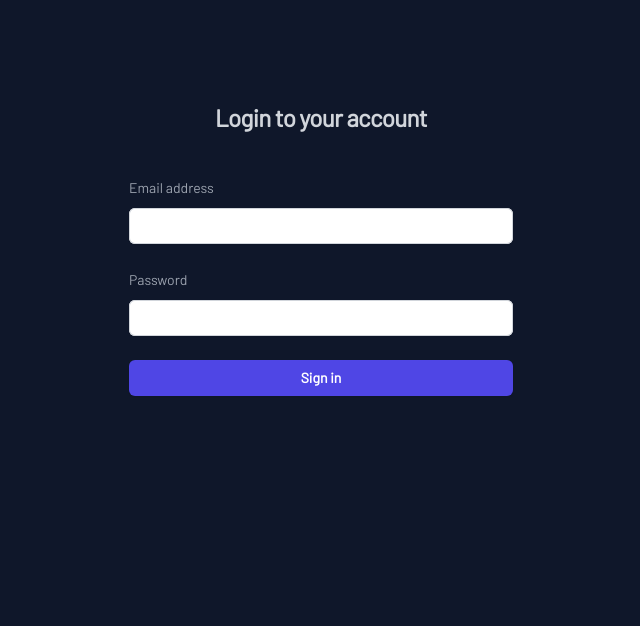
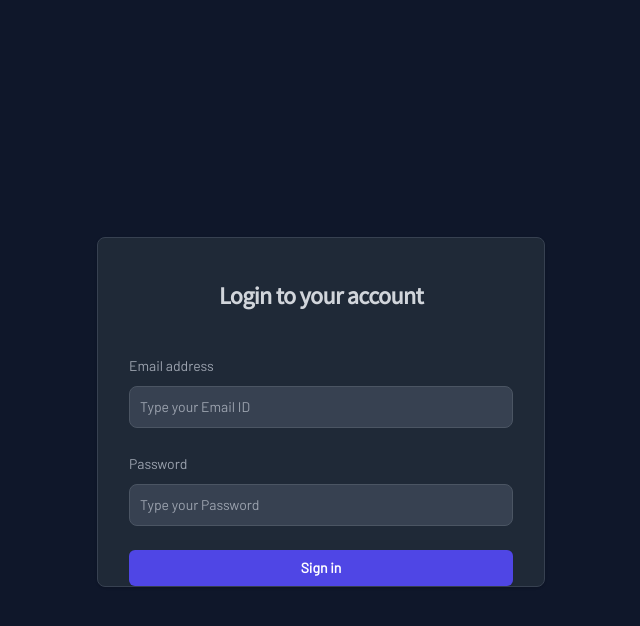
Before and after one commit to devkoustavdas/studentapp, a React (Vite) app: page / in a window 1280 px wide. Shown: the top 626 px of the page, without its empty margins (319-959 px from the left). Built offline with nearby package versions, Linux system fonts and the light colour scheme.

Commit message:
third commit

```diff
--- /dev/null
+++ b/src/components/PageAccessories/Popup.jsx
@@ -0,0 +1,23 @@
+import PropTypes from 'prop-types';
+
+const Popup = ({alertTitle, alertText}) => {
+  return (
+      <div id="info-popup" tabIndex="-1" className="overflow-y-auto overflow-x-hidden fixed top-0 right-0 left-0 z-50 w-full md:inset-0 h-modal md:h-full">
+          <div className="relative p-4 w-full max-w-lg h-full md:h-auto">
+              <div className="relative p-4 bg-white rounded-lg shadow dark:bg-gray-800 md:p-8">
+                  <div className="mb-4 text-sm font-light text-gray-500 dark:text-gray-400">
+                      <h3 className="mb-3 text-2xl font-bold text-gray-900 dark:text-white">{alertTitle}</h3>
+                      <p>
+                          {alertText}
+                      </p>
+                  </div>
+              </div>
+          </div>
+      </div>
+  )
+}
+Popup.propTypes = {
+    alertTitle: PropTypes.string.isRequired,
+    alertText: PropTypes.string.isRequired,
+};
+export default Popup;
--- a/src/index.css
+++ b/src/index.css
@@ -16,7 +16,7 @@
   }
 
   button {
-    @apply block px-8 py-2 bg-cyan-600 text-white rounded-md
+    @apply block px-8 py-2 bg-indigo-600 text-gray-100 rounded-md;
   }
 }
 
@@ -41,11 +41,7 @@
   }
 
   .text-1\.5xl {
-    font-size: 1.375rem
-      /* 22px */
-    ;
-    line-height: 1.875rem
-      /* 30px */
-    ;
+    font-size: 1.375rem; /* 22px */
+    line-height: 1.875rem;/* 30px */
   }
 }
--- a/src/pages/LoginPage.jsx
+++ b/src/pages/LoginPage.jsx
@@ -1,16 +1,44 @@
-
+import Popup from "../components/PageAccessories/Popup"
+import { useState } from 'react';
 
 const LoginPage = () => {
+    const [email, setEmail] = useState('');
+    const [showPopup, setShowPopup] = useState(false);
+    const [password, setPassword] = useState('');
+
+    const validateEmail = () => {
+        const emailRegex = /^[^\s@]+@[^\s@]+\.[^\s@]+$/;
+
+        if(emailRegex.test(email)!=true){
+            setShowPopup(true);
+            setTimeout(() => {
+                setShowPopup(false);
+            }, 3000);
+        }
+        else {
+            if (password !== confirmPassword) {
+                setShowPopup(true);
+                setTimeout(() => {
+                    setShowPopup(false);
+                }, 3000);
+            }
+            else {
+
+            }
+        }
+    };
+
   return (
-      <div className="flex min-h-full flex-1 flex-col justify-center px-6 py-12 lg:px-8">
+      <div className="flex flex-col items-center justify-center px-6 py-8 mx-auto md:h-screen lg:py-0">
+          <div className="w-full rounded-lg shadow border md:mt-0 sm:max-w-md xl:p-0 bg-gray-800 border-gray-700 pb-7">
           <div className="sm:mx-auto sm:w-full sm:max-w-sm">
-              <h2 className="mt-10 text-center text-2xl font-bold leading-9 tracking-tight text-gray-300">
+              <h2 className="font-title mt-10 text-center text-2xl font-bold leading-9 tracking-tight text-gray-300">
                   Login to your account
               </h2>
           </div>
 
           <div className="mt-10 sm:mx-auto sm:w-full sm:max-w-sm">
-              <form className="space-y-6" action="#" method="POST">
+              <form className="space-y-6" onSubmit={validateEmail}>
                   <div>
                       <label htmlFor="email" className="block text-sm font-medium leading-6 text-gray-400">
                           Email address
@@ -20,16 +48,19 @@ const LoginPage = () => {
                               id="email"
                               name="email"
                               type="email"
+                              value={email}
+                              onChange={(e) => setEmail(e.target.value)}
                               autoComplete="email"
+                              placeholder="Type your Email ID"
                               required
-                              className="block w-full rounded-md border-0 py-1.5 px-2 text-gray-900 shadow-sm ring-1 ring-inset ring-gray-300 placeholder:text-gray-400 focus:ring-2 focus:ring-inset focus:ring-indigo-600 sm:text-sm sm:leading-6"
+                                  className="border sm:text-sm rounded-lg focus:ring-primary-600 focus:border-primary-600 block w-full p-2.5 bg-gray-700 border-gray-600 placeholder-gray-400 text-white focus:ring-blue-500 focus:border-blue-500"
                           />
                       </div>
                   </div>
 
                   <div>
                       <div className="flex items-center justify-between">
-                          <label htmlFor="password" className="block text-sm font-medium leading-6 text-gray-400">
+                          <label htmlFor="password" className="block text-sm font-medium leading-6 text-gray-400" >
                               Password
                           </label>
                       </div>
@@ -38,25 +69,30 @@ const LoginPage = () => {
                               id="password"
                               name="password"
                               type="password"
+                              value={password}
+                              onChange={(e) => setPassword(e.target.value)}
+                              placeholder="Type your Password"
                               autoComplete="current-password"
                               required
-                              className="block w-full px-2 rounded-md border-0 py-1.5 text-gray-900 shadow-sm ring-1 ring-inset ring-gray-300 placeholder:text-gray-400 focus:ring-2 focus:ring-inset focus:ring-indigo-600 sm:text-sm sm:leading-6"
+                                  className="border sm:text-sm rounded-lg focus:ring-primary-600 focus:border-primary-600 block w-full p-2.5 bg-gray-700 border-gray-600 placeholder-gray-400 text-white focus:ring-blue-500 focus:border-blue-500"
                           />
                       </div>
                   </div>
 
+
                   <div>
                       <button
                           type="submit"
-                          className="flex w-full justify-center rounded-md bg-indigo-600 px-3 py-1.5 text-sm font-semibold leading-6 text-white shadow-sm hover:bg-indigo-500 focus-visible:outline focus-visible:outline-2 focus-visible:outline-offset-2 focus-visible:outline-indigo-600"
-                      >
+                          className="flex w-full justify-center rounded-md bg-indigo-600 px-3 py-1.5 text-sm font-semibold leading-6 text-white shadow-sm hover:bg-indigo-500 focus-visible:outline focus-visible:outline-2 focus-visible:outline-offset-2 focus-visible:outline-indigo-600">
                           Sign in
                       </button>
                   </div>
               </form>
           </div>
+          {showPopup && <Popup alertTitle="Invalid" alertText="Check if the email ID is valid and both the passwords are same!" />}
+          </div>
       </div>
   )
 }
 
-export default LoginPage
+export default LoginPage;
--- a/src/pages/SignupPage.jsx
+++ b/src/pages/SignupPage.jsx
@@ -4,15 +4,15 @@ const SignupPage = () => {
   return (
       <section>
           <div className="flex flex-col items-center justify-center px-6 py-8 mx-auto md:h-screen lg:py-0">
-              <div className="w-full bg-white rounded-lg shadow dark:border md:mt-0 sm:max-w-md xl:p-0 dark:bg-gray-800 dark:border-gray-700">
+              <div className="w-full rounded-lg shadow border md:mt-0 sm:max-w-md xl:p-0 bg-gray-800 border-gray-700">
                   <div className="p-6 space-y-4 md:space-y-6 sm:p-8">
-                      <h1 className="text-xl font-bold leading-tight tracking-tight text-gray-900 md:text-2xl dark:text-white">
-                          Create and account
+                      <h1 className="text-xl font-title font-bold leading-tight tracking-tight text-gray-900 md:text-2xl dark:text-white">
+                          Create an account
                       </h1>
                       <form className="space-y-4 md:space-y-6" action="#">
                           <div>
                               <label htmlFor="email" className="block mb-2 text-sm font-medium text-gray-900 dark:text-white">Your email</label>
-                              <input type="email" name="email" id="email" className="bg-gray-50 border border-gray-300 text-gray-900 sm:text-sm rounded-lg focus:ring-primary-600 focus:border-primary-600 block w-full p-2.5 dark:bg-gray-700 dark:border-gray-600 dark:placeholder-gray-400 dark:text-white dark:focus:ring-blue-500 dark:focus:border-blue-500" placeholder="name@company.com" required="" />
+                              <input type="email" name="email" id="email" className="border sm:text-sm rounded-lg focus:ring-primary-600 focus:border-primary-600 block w-full p-2.5 bg-gray-700 border-gray-600 placeholder-gray-400 text-white focus:ring-blue-500 focus:border-blue-500" placeholder="name@company.com" required="" />
                           </div>
                           <div>
                               <label htmlFor="password" className="block mb-2 text-sm font-medium text-gray-900 dark:text-white">Password</label>
@@ -20,19 +20,23 @@ const SignupPage = () => {
                           </div>
                           <div>
                               <label htmlFor="confirm-password" className="block mb-2 text-sm font-medium text-gray-900 dark:text-white">Confirm password</label>
-                              <input type="confirm-password" name="confirm-password" id="confirm-password" placeholder="••••••••" class="bg-gray-50 border border-gray-300 text-gray-900 sm:text-sm rounded-lg focus:ring-primary-600 focus:border-primary-600 block w-full p-2.5 dark:bg-gray-700 dark:border-gray-600 dark:placeholder-gray-400 dark:text-white dark:focus:ring-blue-500 dark:focus:border-blue-500" required="" />
+                              <input type="confirm-password" name="confirm-password" id="confirm-password" placeholder="••••••••" className="bg-gray-50 border border-gray-300 text-gray-900 sm:text-sm rounded-lg focus:ring-primary-600 focus:border-primary-600 block w-full p-2.5 dark:bg-gray-700 dark:border-gray-600 dark:placeholder-gray-400 dark:text-white dark:focus:ring-blue-500 dark:focus:border-blue-500" required="" />
                           </div>
                           <div className="flex items-start">
                               <div className="flex items-center h-5">
                                   <input id="terms" aria-describedby="terms" type="checkbox" className="w-4 h-4 border border-gray-300 rounded bg-gray-50 focus:ring-3 focus:ring-primary-300 dark:bg-gray-700 dark:border-gray-600 dark:focus:ring-primary-600 dark:ring-offset-gray-800" required="" />
                               </div>
                               <div className="ml-3 text-sm">
-                                  <label htmlFor="terms" className="font-light text-gray-500 dark:text-gray-300">I accept the <a class="font-medium text-primary-600 hover:underline dark:text-primary-500" href="#">Terms and Conditions</a></label>
+                                  <label htmlFor="terms" className="font-light text-gray-500 dark:text-gray-300">I accept the <a className="font-medium text-primary-600 hover:underline dark:text-primary-500" href="#">Terms and Conditions</a></label>
                               </div>
                           </div>
-                          <button type="submit" className="w-full text-white bg-primary-600 hover:bg-primary-700 focus:ring-4 focus:outline-none focus:ring-primary-300 font-medium rounded-lg text-sm px-5 py-2.5 text-center dark:bg-primary-600 dark:hover:bg-primary-700 dark:focus:ring-primary-800">Create an account</button>
+                          <button
+                              type="submit"
+                              className="flex w-full justify-center rounded-md bg-indigo-600 px-3 py-1.5 text-sm font-semibold leading-6 text-white shadow-sm hover:bg-indigo-500 focus-visible:outline focus-visible:outline-2 focus-visible:outline-offset-2 focus-visible:outline-indigo-600">
+                              Sign up
+                          </button>
                           <p className="text-sm font-light text-gray-500 dark:text-gray-400">
-                              Already have an account? <Link to={"/"} className="font-medium text-primary-600 hover:underline dark:text-primary-500">Login here</Link>
+                              Already have an account? <Link to={"/"} className="font-bold text-primary-600 hover:underline dark:text-primary-500">Login here</Link>
                           </p>
                       </form>
                   </div>
```
Also changed, not shown: src/components/Projects/ProjectsTemplate/ProjectDescribeTemplate.jsx (+8 -1 lines), src/data/firebase.js (+13 -13 lines).
